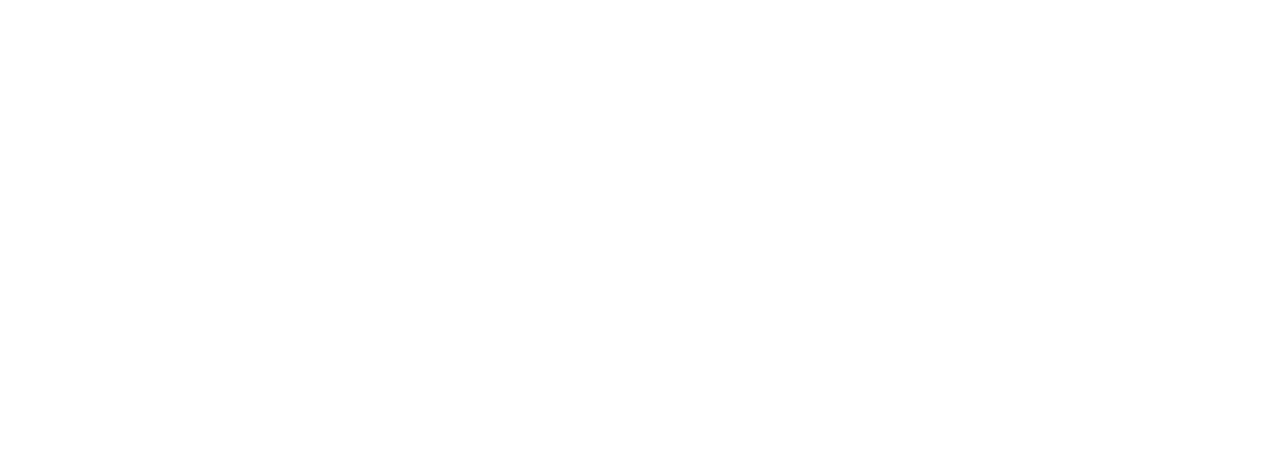
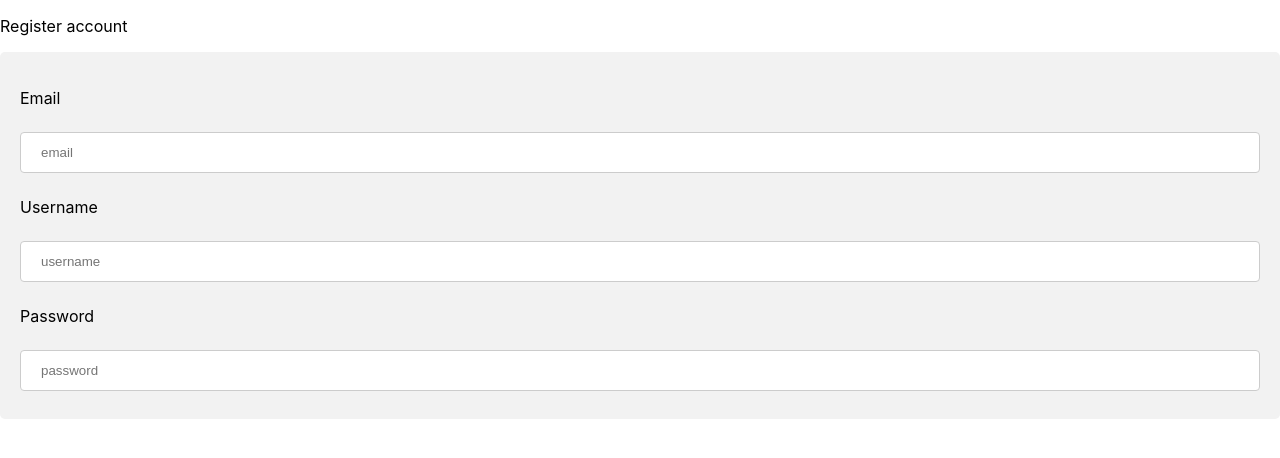
Before and after one commit to milesswu/inclusiveclick, a React (Create React App) app: page /prof-register in a window 1280 px wide. Shown: the top 458 px of the page. Built offline with nearby package versions, Linux system fonts and the light colour scheme.

Commit message:
created homebutton idea

```diff
--- /dev/null
+++ b/src/HomeButton.js
@@ -0,0 +1,15 @@
+import React from 'react';
+import { Link } from 'react-router-dom';
+import './style/HomeButton.css';
+
+class HomeButton extends React.Component {
+    render() {
+        return (
+            <div className="Button">
+                <Link to='/'>InclusiveClick</Link>
+            </div>
+        )
+    }
+}
+
+export default HomeButton;
--- a/src/Pages/FrontPage.js
+++ b/src/Pages/FrontPage.js
@@ -1,6 +1,7 @@
 import React from 'react';
 import { Link } from 'react-router-dom';
 import '../style/FrontPage.css'
+
 class FrontPage extends React.Component {
     render() {
         return (
--- a/src/Pages/ProfLogin.js
+++ b/src/Pages/ProfLogin.js
@@ -1,10 +1,13 @@
 import React from 'react';
-import '../style/Login-Register.css'
+import { Link } from 'react-router-dom';
+import '../style/Login-Register.css';
+import HomeButton from '../HomeButton'
 
 class ProfLogin extends React.Component {
     render() {
         return (
             <div id="parent">
+                <HomeButton/>
                 <p>Login</p>
                 <div id="inputSpace">
                     <div className="Input-Header">
@@ -20,6 +23,7 @@
                         </form>
                     </div>
                 </div>
+                <Link to='prof-register'>Register an Account</Link>
             </div>
         );
     }
--- a/src/Pages/ProfRegister.js
+++ b/src/Pages/ProfRegister.js
@@ -0,0 +1,34 @@
+import React from 'react';
+import '../style/Login-Register.css';
+
+class ProfRegister extends React.Component {
+    render() {
+        return (
+            <div id="parent">
+                <p>Register account</p>
+                <div id="inputSpace">
+                    <div className="Input-Header">
+                        <p>Email</p>
+                    </div>
+                    <form>
+                        <input type="text" name="email" placeholder="email" required/>
+                    </form>
+                    <div className="Input-Header">
+                        <p>Username</p>
+                    </div>
+                    <form>
+                        <input type="text" name="username" placeholder="username" required/>
+                    </form>
+                    <div className="Input-Header">
+                        <p>Password</p>
+                        <form>
+                        <input type="password" name="password" placeholder="password" required/>
+                        </form>
+                    </div>
+                </div>
+            </div>
+        );
+    }
+}
+
+export default ProfRegister;
--- a/src/Routes.js
+++ b/src/Routes.js
@@ -2,6 +2,7 @@
 import { Switch, Route } from 'react-router-dom';
 import FrontPage from './Pages/FrontPage';
 import ProfLogin from './Pages/ProfLogin';
+import ProfRegister from './Pages/ProfRegister';
 import StudentLogin from './Pages/StudentLogin';
 import StudentRegister from './Pages/StudentRegister';
 import StudentCourses from './Pages/StudentCourses';
@@ -12,6 +13,7 @@
             <Switch>
                 <Route exact path='/' component={FrontPage}/>
                 <Route path='/prof-login' component={ProfLogin}/>
+                <Route path='/prof-register' component={ProfRegister}/>
                 <Route path='/student-login' component={StudentLogin}/>
                 <Route path='/student-register' component={StudentRegister}/>
                 <Route path='/courses' component={StudentCourses}/>
--- /dev/null
+++ b/src/style/HomeButton.css
@@ -0,0 +1,4 @@
+.Button {
+    text-align: left;
+    font-size: 24px;
+}
```
